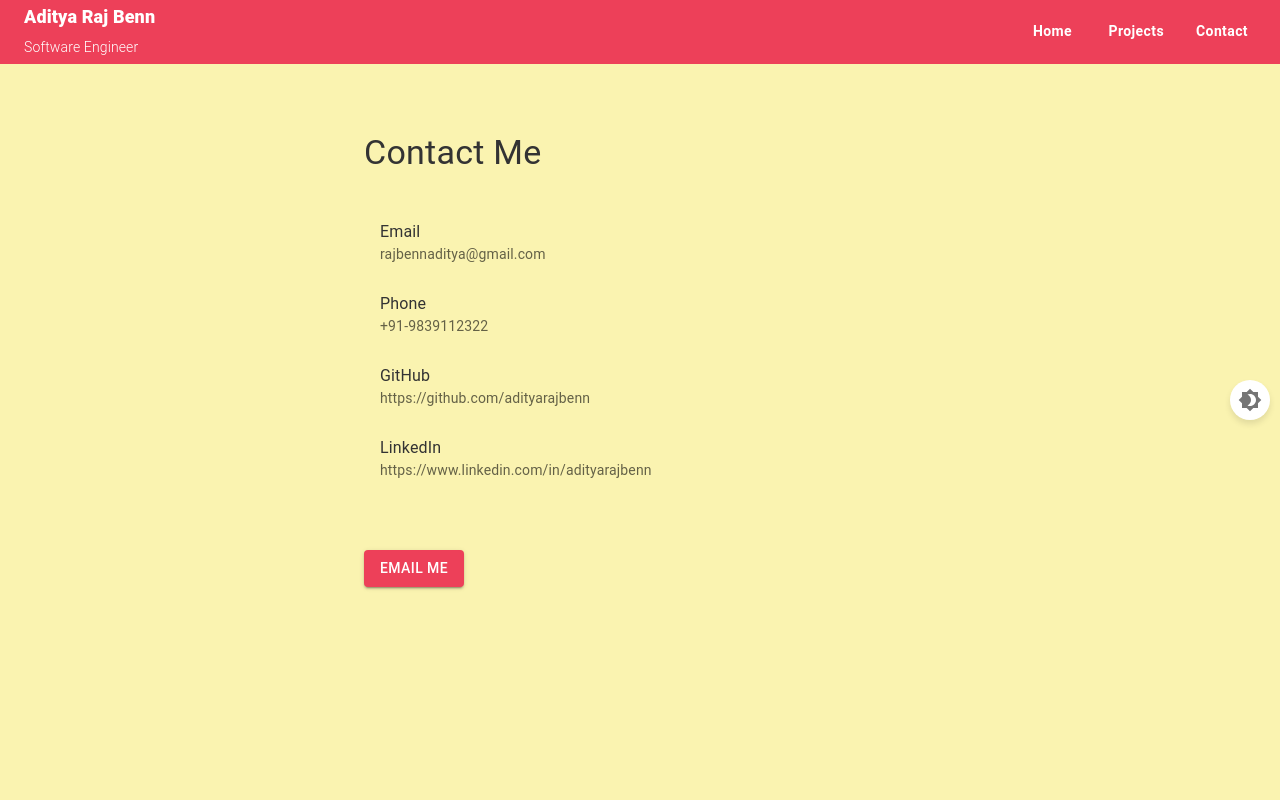
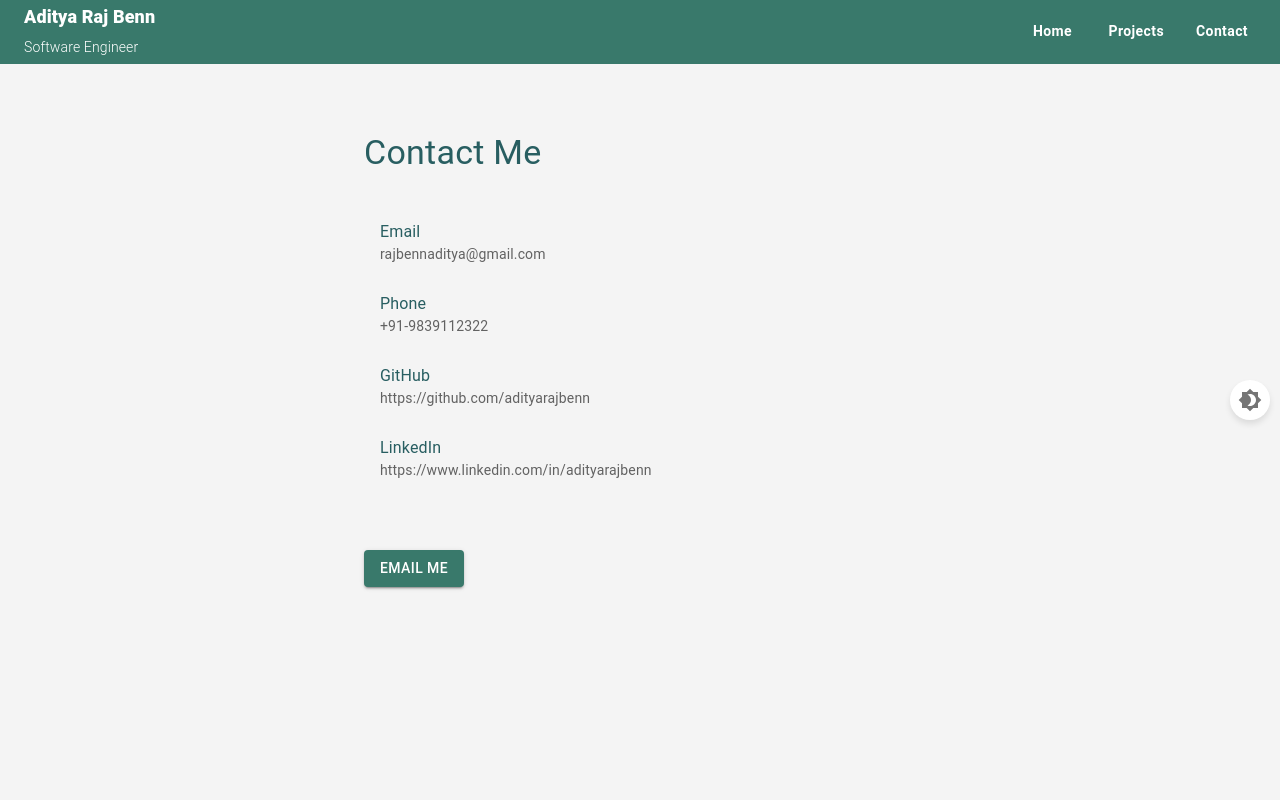
Before and after one commit to adityarajbenn/thePortfolio, a React (Create React App) app in the folder portfolio-ftd/: page /contact in a window 1280 px wide. Shown: the top 800 px of the page. Built offline with nearby package versions, Linux system fonts and the light colour scheme; the HTML template or start-up script is replaced by a standard one.

Commit message:
updated icon and footer style

```diff
--- a/portfolio-ftd/package.json
+++ b/portfolio-ftd/package.json
@@ -5,7 +5,7 @@
   "dependencies": {
     "@emotion/react": "^11.14.0",
     "@emotion/styled": "^11.14.0",
-    "@mui/icons-material": "^6.4.0",
+    "@mui/icons-material": "^6.4.1",
     "@mui/material": "^6.4.0",
     "axios": "^1.7.9",
     "cra-template": "1.2.0",
--- a/portfolio-ftd/public/index.html
+++ b/portfolio-ftd/public/index.html
@@ -2,7 +2,7 @@
 <html lang="en">
   <head>
     <meta charset="utf-8" />
-    <link rel="icon" href="%PUBLIC_URL%/favicon.ico" />
+    <link rel="icon" href="./profileIcon.png" />
     <meta name="viewport" content="width=device-width, initial-scale=1" />
     <meta name="theme-color" content="#000000" />
     <meta
--- a/portfolio-ftd/src/App.js
+++ b/portfolio-ftd/src/App.js
@@ -27,8 +27,9 @@ const App = () => {
     const location = useLocation();
 
     useEffect(() => {
+      // Ensure the scroll happens only when the location changes
       window.scrollTo(0, 0);
-    }, [location]);
+    }, [location]); // Runs only when location (route) changes
 
     return null;
   };
@@ -37,18 +38,26 @@ const App = () => {
     <ThemeProvider theme={currentTheme}>
       <CssBaseline /> {/* Resets CSS styles and applies default styles */}
       <Router>
-      <ScrollToTop />
         <Box sx={{ backgroundColor: currentTheme.background, minHeight: '100vh' }}>
           <Navbar />
           <ThemeSwitcher handleThemeSwitch={handleThemeSwitch} />
-          <Container maxWidth="md" sx={{ minHeight: '100vh', display: 'flex', flexDirection: 'column',marginTop:'100px' }}>
+          <Container
+            maxWidth="md"
+            sx={{
+              minHeight: '100vh',
+              display: 'flex',
+              flexDirection: 'column',
+              marginTop: '100px',
+            }}
+          >
+            <ScrollToTop />
             <Routes>
               <Route path="/" element={<Home />} />
               <Route path="/projects" element={<Projects />} />
               <Route path="/contact" element={<Contact />} />
             </Routes>
           </Container>
-            <Footer />
+          <Footer />
         </Box>
       </Router>
     </ThemeProvider>
--- a/portfolio-ftd/src/components/Footer.js
+++ b/portfolio-ftd/src/components/Footer.js
@@ -16,7 +16,7 @@ const Footer = () => {
     >
       <Typography
         variant="body2"
-        sx={{ color: theme.palette.text.primary }} // Ensure text is readable
+        sx={{ color: theme.palette.text.navText }} // Ensure text is readable
       >
         © 2025 Aditya Raj Benn. All rights reserved.
       </Typography>
--- a/portfolio-ftd/src/theme.js
+++ b/portfolio-ftd/src/theme.js
@@ -1,14 +1,14 @@
 import { createTheme } from '@mui/material/styles';
 
 const primaryPalette = {
-    main: "#ED4059", // Pink (kept as it is, vibrant and bold)
-    secondary: "#375BE7", // Adjusted Blue for better pairing with Pink
-    background: "#FAF3B0", // Soft Yellow for a fresh and clean look
-    text: "#333333", // Darker Gray for readability (new for normal text)
-    navText: "#FFFFFF", // White (kept for navbar)
-    headingText: "#4A4A4A", // Slightly darker gray for headings
-    highlight: "#4DCFFF", // Slightly richer Light Blue for better vibrancy
-  };
+  main: "#39796B", // Richer Teal for elegance
+  secondary: "#A8DADC", // Muted Light Cyan for a cohesive look
+  background: "#F4F4F4", // Very Light Gray for a neutral background
+  text: "#285E61", // Deepened Aqua Blue for normal text
+  navText: "#FFFFFF", // White (kept for navbar)
+  headingText: "#1B4D3E", // Darker Aqua for heading text
+  highlight: "#52C571", // Brighter Green for a fresh pop
+};
 
   const secondaryPalette = {
     main: "#F5A623", // Brighter Orange for warmth
@@ -21,16 +21,14 @@ const primaryPalette = {
   };
 
   const tertiaryPalette = {
-    main: "#39796B", // Richer Teal for elegance
-    secondary: "#A8DADC", // Muted Light Cyan for a cohesive look
-    background: "#F4F4F4", // Very Light Gray for a neutral background
-    text: "#285E61", // Deepened Aqua Blue for normal text
+    main: "#ED4059", // Pink (kept as it is, vibrant and bold)
+    secondary: "#375BE7", // Adjusted Blue for better pairing with Pink
+    background: "#FAF3B0", // Soft Yellow for a fresh and clean look
+    text: "#333333", // Darker Gray for readability (new for normal text)
     navText: "#FFFFFF", // White (kept for navbar)
-    headingText: "#1B4D3E", // Darker Aqua for heading text
-    highlight: "#52C571", // Brighter Green for a fresh pop
+    headingText: "#4A4A4A", // Slightly darker gray for headings
+    highlight: "#4DCFFF", // Slightly richer Light Blue for better vibrancy
   };
-
-
 
 const baseTheme = {
   primary: createTheme({
```
Also changed, not shown: portfolio-ftd/public/profileIcon.png (added), 1 other file (tests, documents, lock files or other folders).
